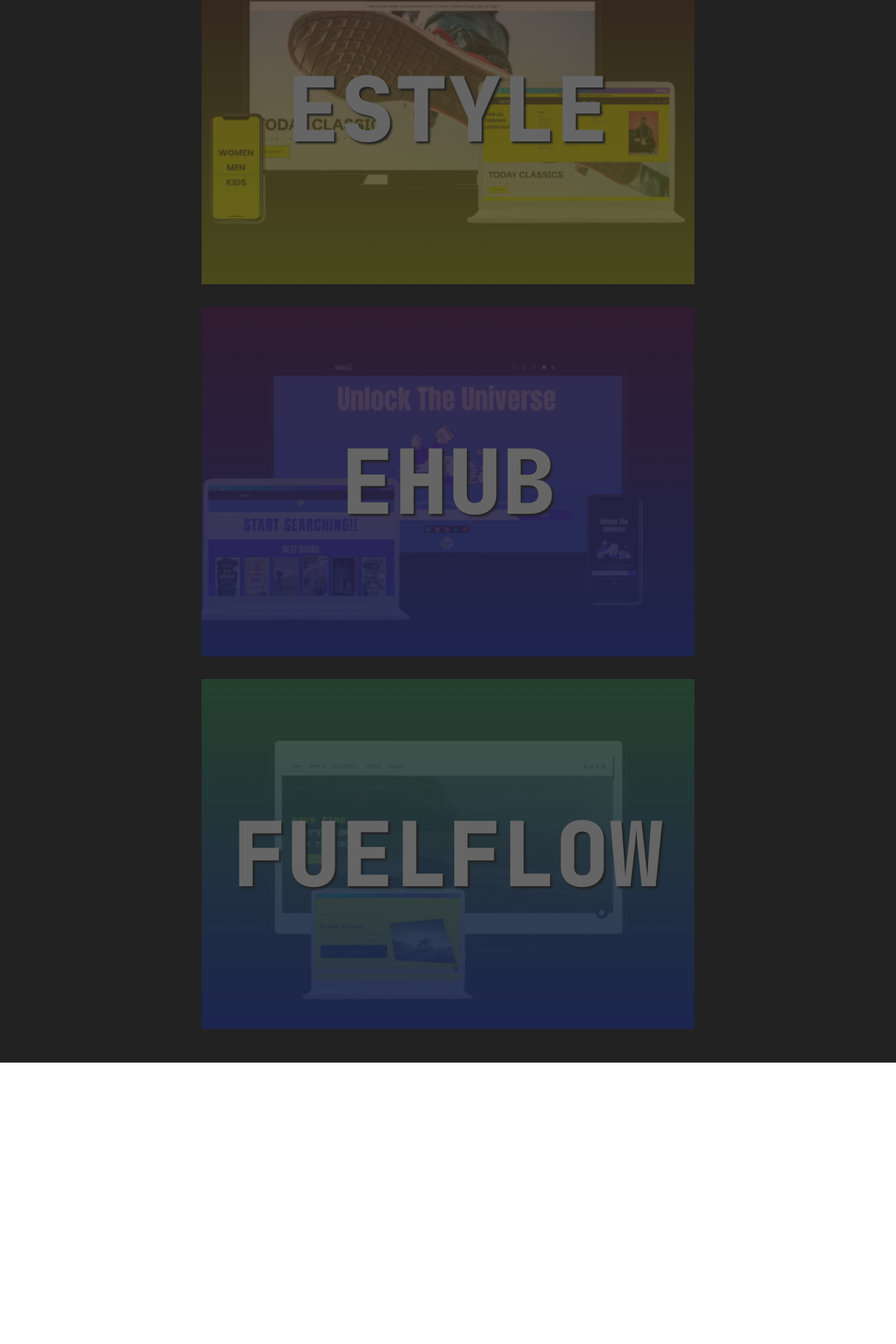
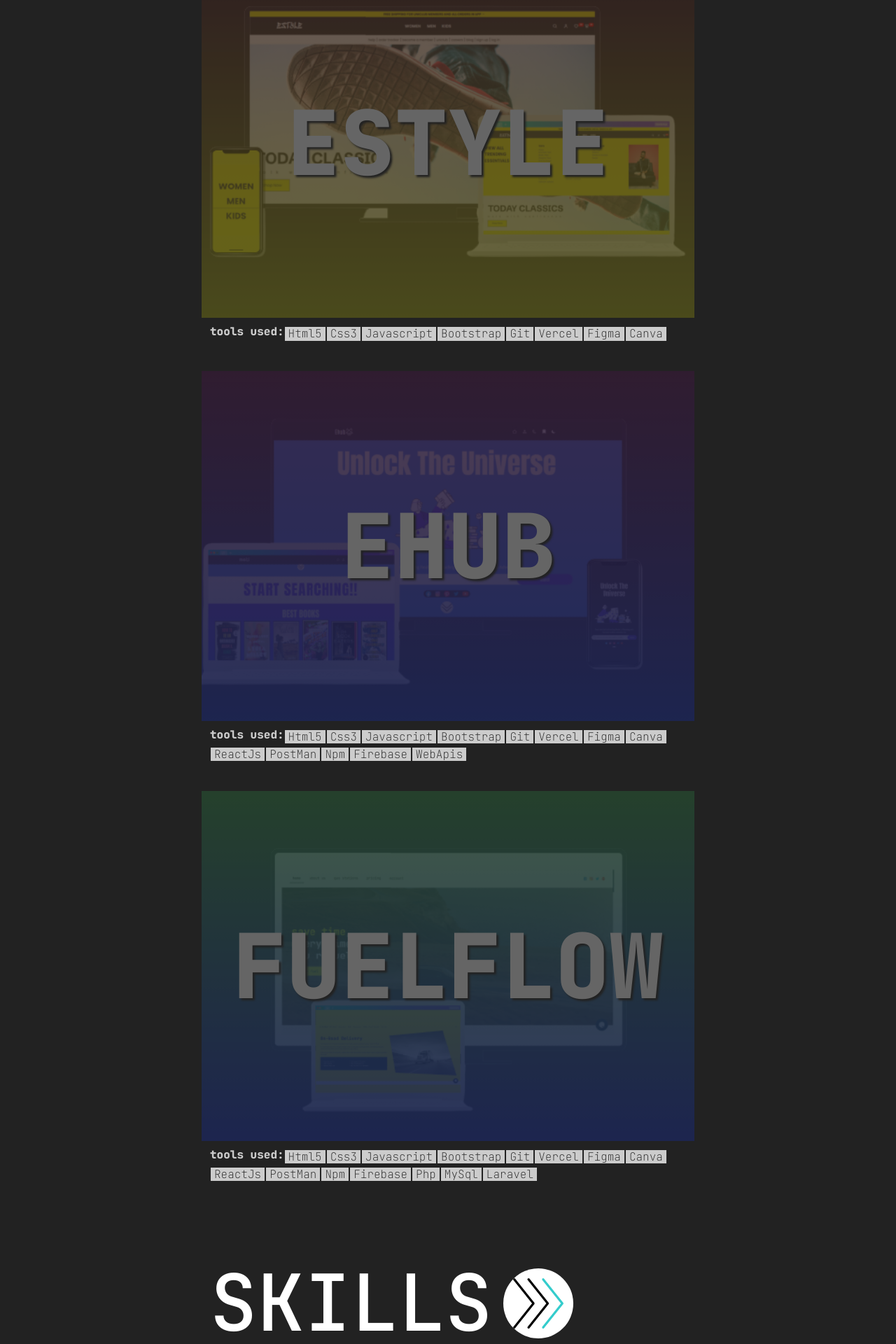
Before and after one commit to Christiannaira/chrisnaira, a React (Vite) app: page /about in a window 1280 px wide. Shown: the part 436-2356 px from the top of the page at 70% size. Before the commit the page ends 1954 px from the top, so only its background shows below. Built offline with nearby package versions, Linux system fonts and the light colour scheme.

Commit message:
added skills component

```diff
--- a/src/components/Layout.jsx
+++ b/src/components/Layout.jsx
@@ -3,6 +3,7 @@ import About from "./About";
 import Review from "./Reviews";
 import Portfolio from "./Portfolio";
 import Navigational from "./Navigational";
+import Skills from "./Skills";
 import Index from './Index';
 import { useEffect } from "react";
 
@@ -18,6 +19,7 @@ function Layout() {
             <Navigational />
             <Index />
             <Portfolio />
+            <Skills />
 
 
         </>
--- a/src/components/Portfolio.jsx
+++ b/src/components/Portfolio.jsx
@@ -9,8 +9,9 @@ function Portfolio() {
 
                 <div className="portfolio-content container-sm">
 
-                    <div className="portfolio-main">
-                        <h1 className='d-flex align-items-center'>PROJECTS <img src={FastForward} alt="" width={'100px'} className='rounded-pill ms-3' /> </h1>
+                    <div className="portfolio-main ">
+                        <span>previous</span>
+                        <h2 className='d-flex align-items-center'>PROJECTS <img src={FastForward} alt="" width={'100px'} className='rounded-pill ms-3' /> </h2>
                     </div>
 
                     <div className="portfolio-projects row">
@@ -19,13 +20,65 @@ function Portfolio() {
                             <h2>ESTYLE</h2>
                         </div>
 
+                        <div className="tools col-md-12">
+                            <h4>tools used:
+                                <span>Html5</span>
+                                <span>Css3</span>
+                                <span>Javascript</span>
+                                <span>Bootstrap</span>
+                                <span>Git</span>
+                                <span>Vercel</span>
+                                <span>Figma</span>
+                                <span>Canva</span>
+                            </h4>
+                        </div>
+
                         <div className="project02 project col-md-12">
                             <h2>EHUB</h2>
+                        </div>
+
+                        <div className="tools col-md-12">
+                            <h4>tools used:
+                                <span>Html5</span>
+                                <span>Css3</span>
+                                <span>Javascript</span>
+                                <span>Bootstrap</span>
+                                <span>Git</span>
+                                <span>Vercel</span>
+                                <span>Figma</span>
+                                <span>Canva</span>
+                                <span>ReactJs</span>
+                                <span>PostMan</span>
+                                <span>Npm</span>
+                                <span>Firebase</span>
+                                <span>WebApis</span>
+                            </h4>
                         </div>
 
                         <div className="project03 project col-md-12">
                             <h2>FUELFLOW</h2>
                         </div>
+
+                        <div className="tools col-md-12">
+                            <h4>tools used:
+                                <span>Html5</span>
+                                <span>Css3</span>
+                                <span>Javascript</span>
+                                <span>Bootstrap</span>
+                                <span>Git</span>
+                                <span>Vercel</span>
+                                <span>Figma</span>
+                                <span>Canva</span>
+                                <span>ReactJs</span>
+                                <span>PostMan</span>
+                                <span>Npm</span>
+                                <span>Firebase</span>
+                                <span>Php</span>
+                                <span>MySql</span>
+                                <span>Laravel</span>
+                            </h4>
+                        </div>
+
 
 
 
--- a/src/components/Skills.jsx
+++ b/src/components/Skills.jsx
@@ -1,7 +1,19 @@
+import FastForward from '../assets/fast-forward.gif';
+
 function Skills() {
     return (
         <>
-            asd
+            <section className="skills" id="skills">
+
+                <div className="skills-content container-sm">
+
+                    <div className="skills-main ">
+                        <h2 className='d-flex align-items-center'>SKILLS <img src={FastForward} alt="" width={'100px'} className='rounded-pill ms-3' /> </h2>
+                    </div>
+
+                </div>
+
+            </section>
         </>
     )
 }
--- a/src/style.css
+++ b/src/style.css
@@ -241,12 +241,25 @@ h3.text {
 
 .lightmode h3.text,
 .lightmode h2,
-.lightmode p {
+.lightmode p,
+.lightmode .portfolio-main h2,
+.lightmode .skills-main h2 {
     color: #222;
 }
 
+.lightmode .portfolio-projects .tools h4 {
+    color: #222;
+}
+
+.lightmode .portfolio-projects .tools h4 span {
+    color: #ccc;
+    background-color: #222;
+}
+
 .lightmode .hero,
-.lightmode .navigation {
+.lightmode .navigation,
+.lightmode .portfolio,
+.lightmode .skills {
     background-color: #ccc;
 }
 
@@ -264,7 +277,13 @@ h3.text {
     margin: 0 15rem;
 }
 
-.portfolio-main h1 {
+.portfolio-main span {
+    font-size: 2rem;
+    font-weight: 100;
+    border-top: 3px solid #222;
+}
+
+.portfolio-main h2 {
     color: #fff;
     font-size: 7rem;
 }
@@ -312,3 +331,43 @@ h3.text {
 .portfolio-projects .project03 {
     background-image: linear-gradient(to top, rgba(15, 46, 219, 0.8), rgba(52, 202, 89, .6)), url('./assets/project03.png');
 }
+
+.portfolio-projects .tools {
+    margin-top: 10px;
+}
+
+.portfolio-projects .tools h4 {
+    color: #ccc;
+    font-weight: 800;
+    font-size: 16px;
+    display: flex;
+    flex-wrap: wrap;
+}
+
+.portfolio-projects .tools h4 span {
+    margin: 3px 1px;
+    background-color: #ccc;
+    color: #222;
+    padding: 0 5px;
+    font-weight: 100;
+}
+
+
+
+/*skills section design*/
+
+.skills {
+    background-color: #222;
+    display: flex;
+    align-items: center;
+    justify-content: center;
+}
+
+.skills-content {
+    margin: 0 15rem;
+}
+
+.skills-main h2 {
+    color: #fff;
+    font-size: 7rem;
+}
```
